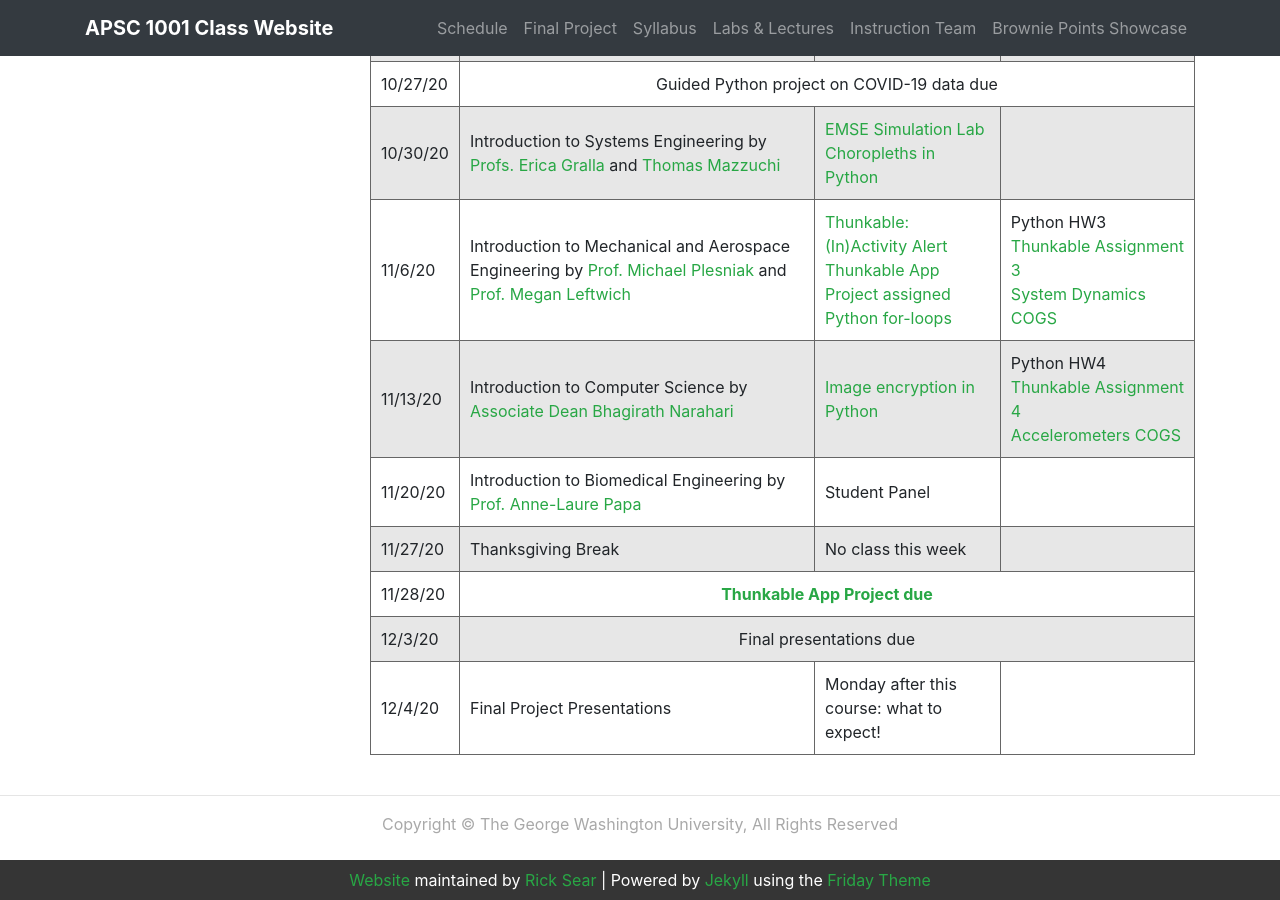
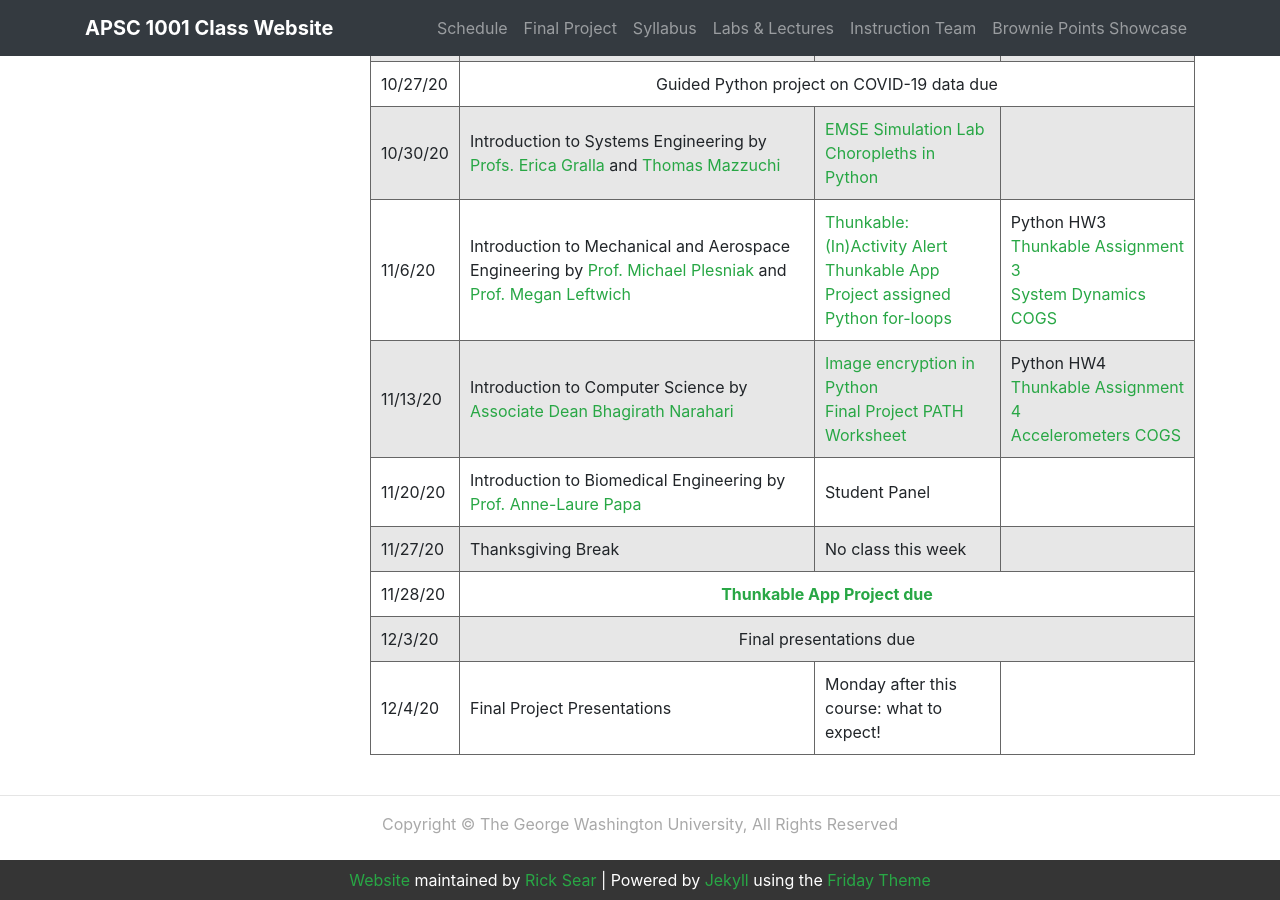
Before and after one commit to GWU-APSC1001/gwu-apsc1001.github.io, a Jekyll site: the page built from _pages/schedule.md, in a window 1280 px wide and 900 px high, scrolled down 799 px. Built offline with Jekyll 4.4.1, drawn with Linux system fonts in a browser that asks for light colours.

Commit message:
Add PATH exercise

```diff
--- a/_pages/schedule.md
+++ b/_pages/schedule.md
@@ -70,7 +70,7 @@ title: Course Schedule
     <tr>
       <td style="text-align: left">11/13/20</td>
       <td style="text-align: left">Introduction to Computer Science by <a href="https://www.seas.gwu.edu/bhagirath-narahari" target="_blank">Associate Dean Bhagirath Narahari</a></td>
-      <td style="text-align: left"><a href="labs/week6-python.html">Image encryption in Python</a></td>
+      <td style="text-align: left"><a href="labs/week6-python.html">Image encryption in Python</a><br><a href="/files/path_statement.pdf" target="_blank">Final Project PATH Worksheet</a></td>
       <td>Python HW4<br><a href="assignments/thunkable-assignment4.html">Thunkable Assignment 4</a><br><a target="_blank" href="https://forms.gle/Pd8nhwEcMkmM9rgz9">Accelerometers COGS</a></td>
     </tr>
     <tr>
```
